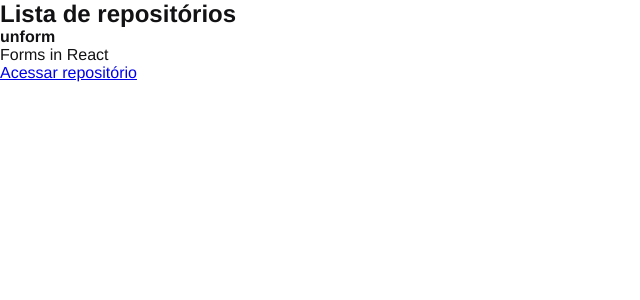
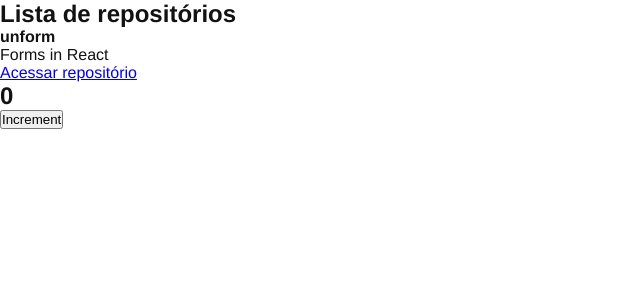
Before and after one commit to rodrigo-moreira-dev/01-github-explorer, a React app: page / in a window 1280 px wide. Shown: the top 300 px of the page, without its empty margins (0-640 px from the left). Built offline with nearby package versions, Linux system fonts and the light colour scheme.

Commit message:
adiciona usestate hook

```diff
--- a/src/App.jsx
+++ b/src/App.jsx
@@ -1,6 +1,12 @@
+import { Counter } from './components/Counter';
 import { RepositoryList } from './components/RepositoryList';
 import './styles/global.scss';
 
 export function App() {
-    return <RepositoryList />
+    return (
+        <>
+            <RepositoryList />
+            <Counter />
+        </>
+    )
 }
--- /dev/null
+++ b/src/components/Counter.jsx
@@ -0,0 +1,16 @@
+import { useState } from 'react';
+
+export function Counter() {
+    const [counter, setCounter] = useState(0);
+
+    function increment() {
+        setCounter(counter + 1);
+    }
+
+    return (
+        <div>
+            <h2>{counter}</h2>
+            <button type="button" onClick={increment}>Increment</button>
+        </div>
+    )
+}
```
